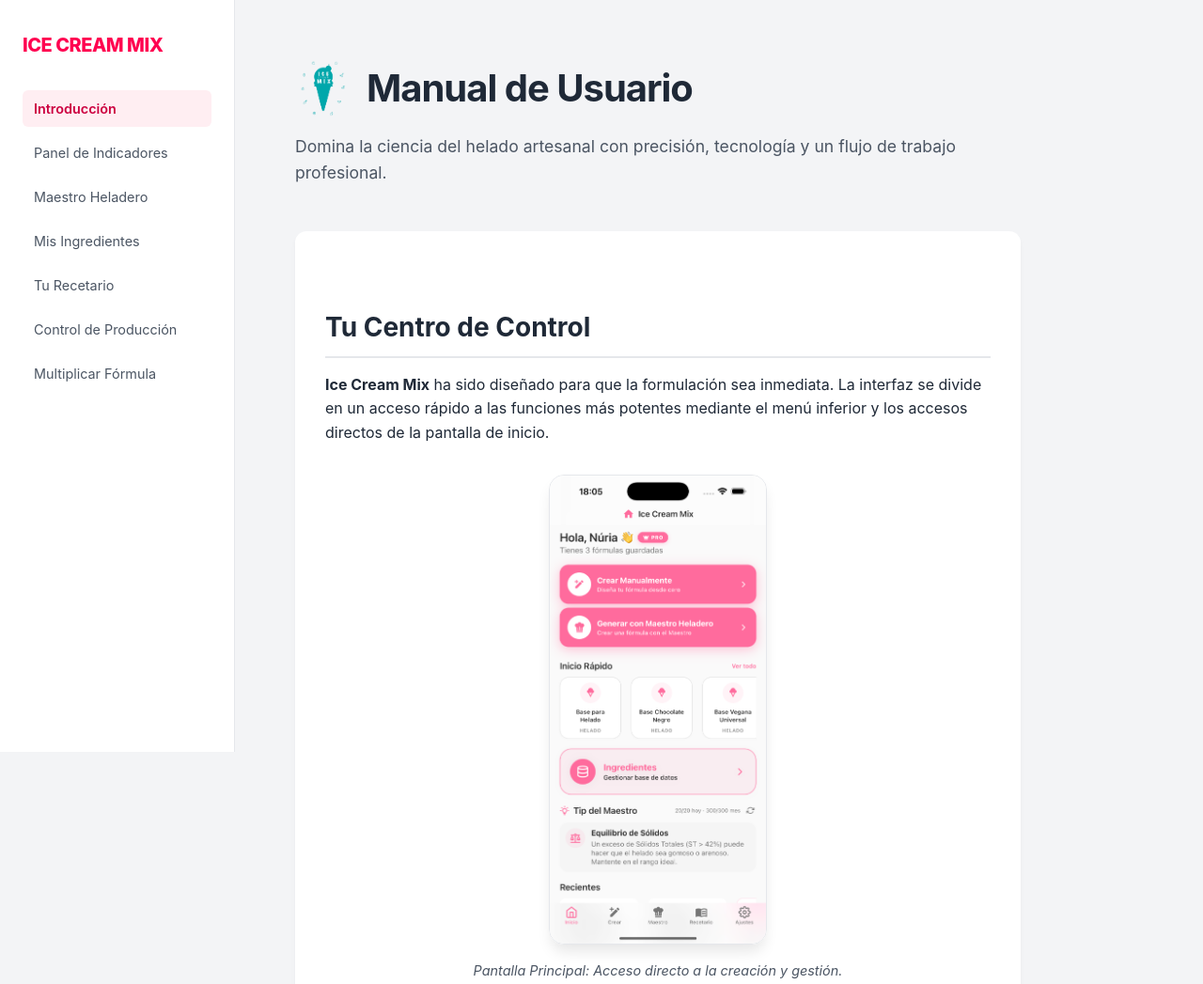
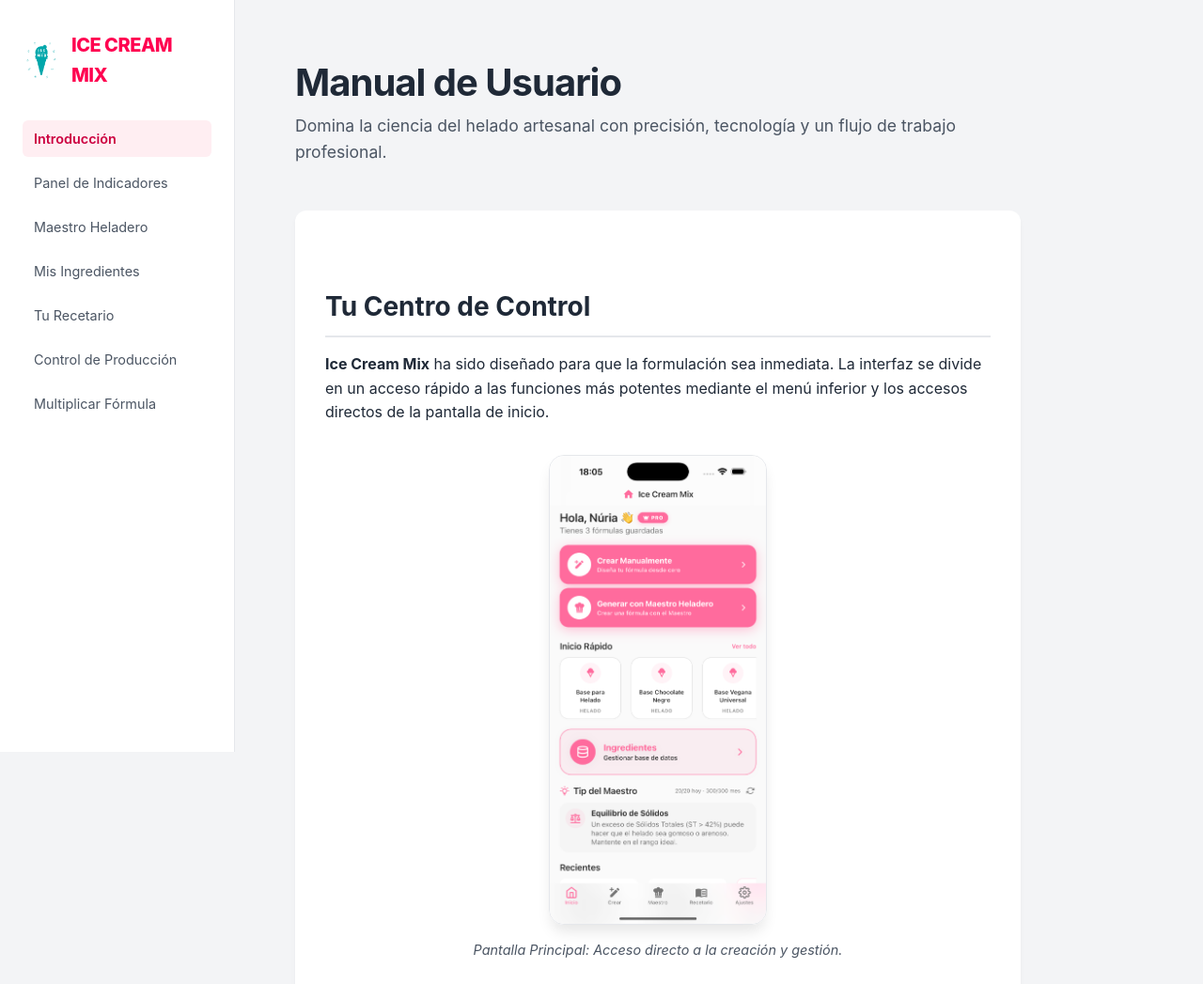
Before and after one commit to Appverifier/icecreamix, a plain HTML site: page manual.html in a window 1280 px wide. Shown: the top 1047 px of the page at 94% size. Drawn offline with nearby package versions, Linux system fonts and the light colour scheme.

Commit message:
Add files via upload

```diff
--- a/manual.html
+++ b/manual.html
@@ -400,8 +400,11 @@
 <body>
 
     <div class="mobile-header">
-        <a href="#" style="text-decoration: none; color: var(--primary); font-weight: 800; font-size: 1rem;">ICE CREAM
-            MIX</a>
+        <div style="display: flex; align-items: center; gap: 0.5rem;">
+            <img src="assets/logo.png" style="height: 32px; width: auto;" alt="Logo">
+            <a href="#" style="text-decoration: none; color: var(--primary); font-weight: 800; font-size: 1rem;">ICE
+                CREAM MIX</a>
+        </div>
         <button class="menu-toggle" id="menuToggle">
             <i data-feather="menu"></i>
         </button>
@@ -412,7 +415,10 @@
     <div class="page-wrapper">
         <!-- Sidebar -->
         <nav class="sidebar">
-            <a href="#" class="sidebar-brand">Ice Cream Mix</a>
+            <a href="#" class="sidebar-brand" style="display: flex; align-items: center; gap: 0.75rem;">
+                <img src="assets/logo.png" style="height: 40px; width: auto;" alt="Logo">
+                <span>Ice Cream Mix</span>
+            </a>
             <ul class="nav-list">
                 <li class="nav-item"><a href="#intro" class="nav-link active">Introducción</a></li>
                 <li class="nav-item"><a href="#calculadora" class="nav-link">Panel de Indicadores</a></li>
@@ -428,12 +434,9 @@
         <main class="main-content">
 
             <section id="intro">
-                <div class="header-container"
-                    style="display: flex; align-items: center; gap: 1rem; margin-bottom: 0.5rem;">
-                    <img src="assets/logo.png" style="height: 60px; width: auto;" alt="Ice Cream Mix Logo">
-                    <h1 style="margin: 0;">Manual de Usuario</h1>
-                </div>
-                <p class="lead">Domina la ciencia del helado artesanal con precisión, tecnología y un flujo de trabajo
+                <h1 style="margin: 0;">Manual de Usuario</h1>
+                <p class="lead" style="margin-top: 0.5rem;">Domina la ciencia del helado artesanal con precisión,
+                    tecnología y un flujo de trabajo
                     profesional.</p>
 
                 <div class="section-card">
```
